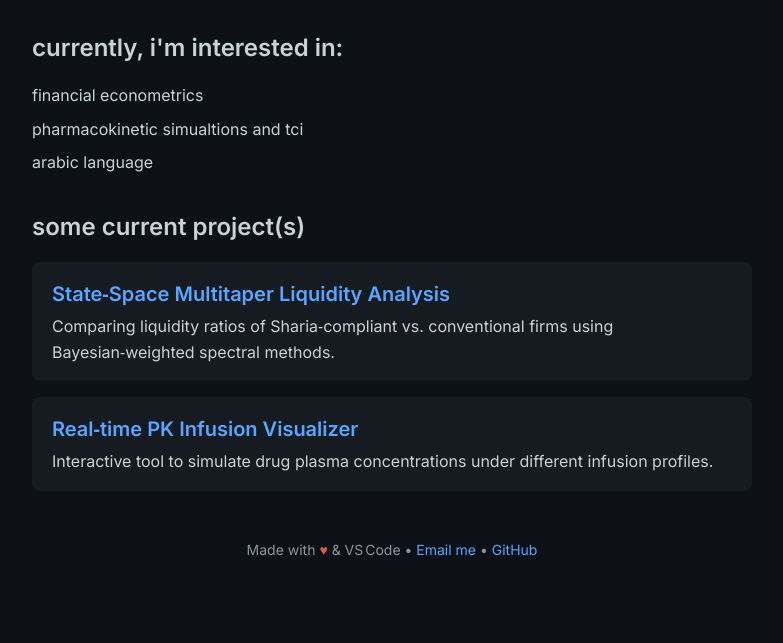
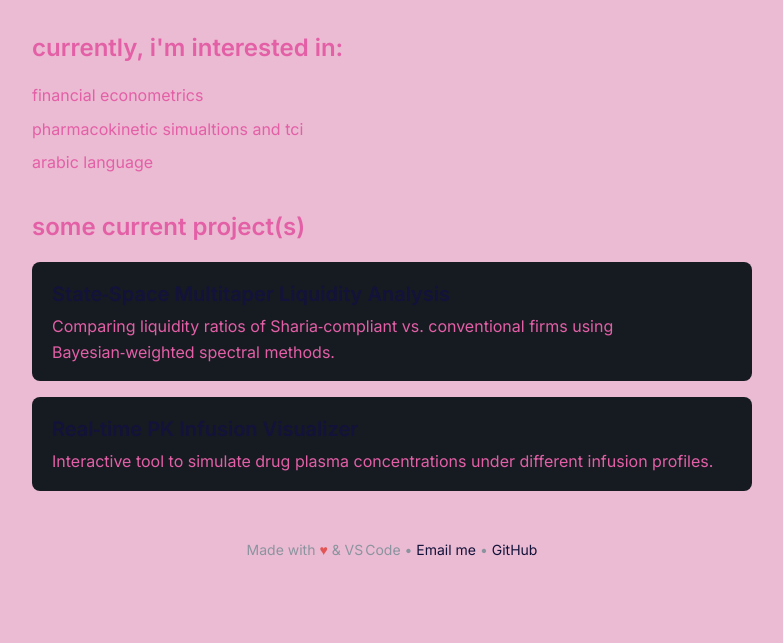
Before and after one commit to amalhani/amalhani.github.io, a plain HTML site: page index.html in a window 1280 px wide. Shown: the part 157-800 px from the top of the page, without its empty margins (248-1031 px from the left). Drawn offline with Linux system fonts and the light colour scheme.

Commit message:
Update index.html

```diff
--- a/index.html
+++ b/index.html
@@ -7,10 +7,10 @@
   <link href="https://fonts.googleapis.com/css2?family=Inter:wght@300;400;600&display=swap" rel="stylesheet" />
   <style>
     :root {
-      --bg: #0d1117; /* GitHub&#x27;s dark background */
+      --bg: #ebbbd3;
       --bg-secondary: #161b22;
-      --fg: #c9d1d9;
-      --accent: #58a6ff;
+      --fg: #e35fa6;
+      --accent: #12123a;
     }
     * {
       box-sizing: border-box;
```
